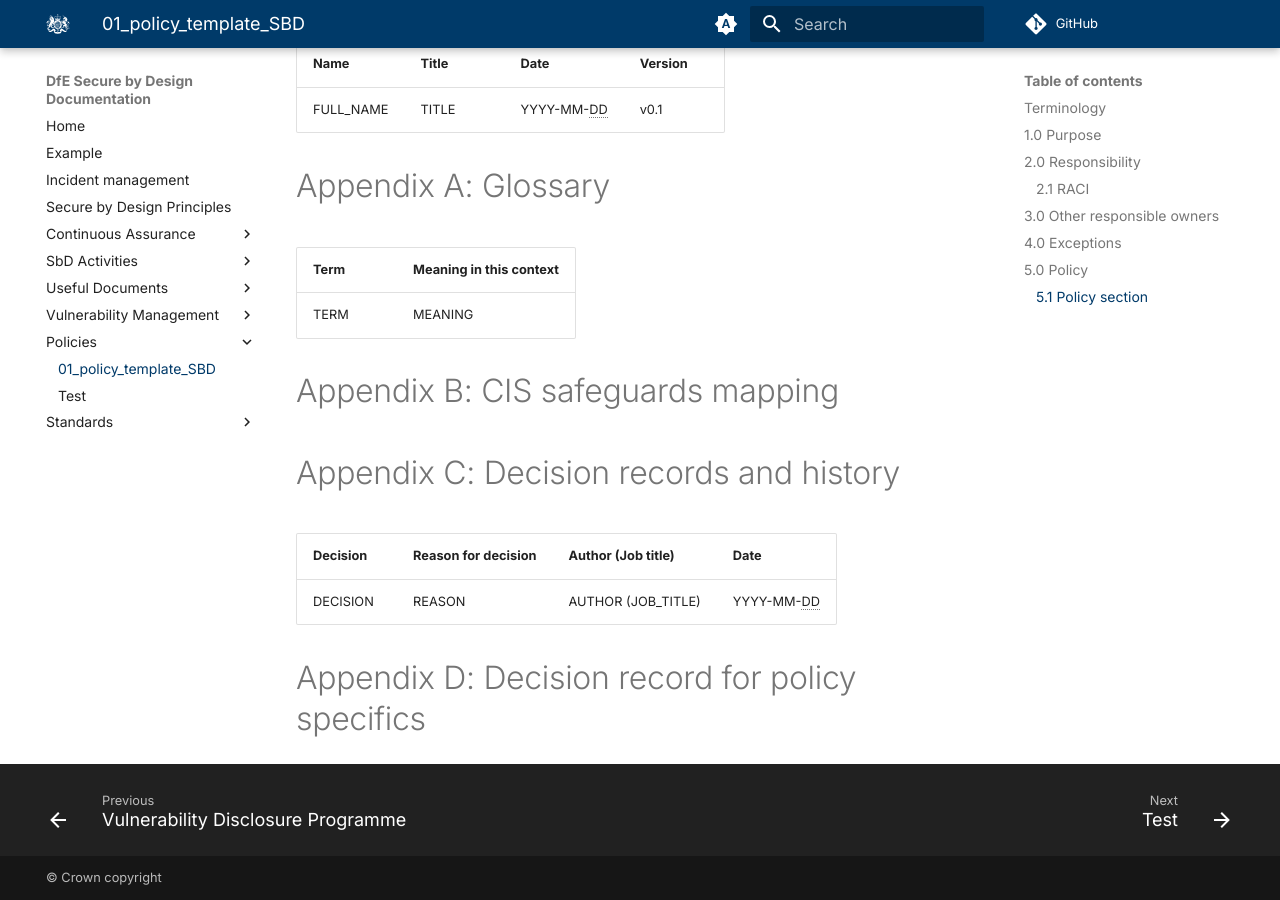
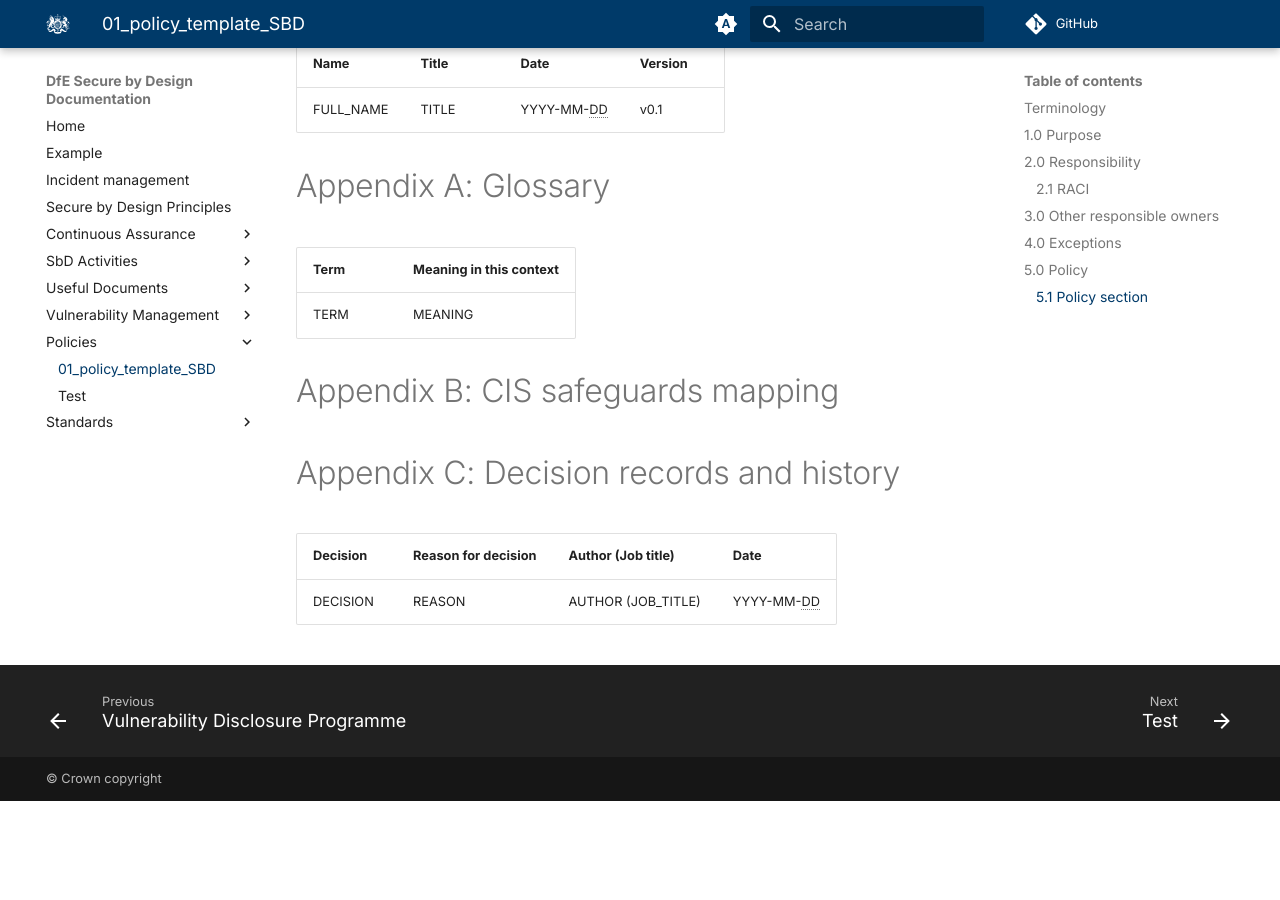
Before and after one commit to DFE-Digital/secure-by-design-docs, an MkDocs documentation site: the page built from docs/policies/01_policy_template.md, in a window 1280 px wide and 900 px high, scrolled down 1802 px. Built offline with MkDocs 1.6.1 and Material for MkDocs 9.7.7, drawn with Linux system fonts in a browser that asks for light colours; comment, search, counter and statistics services are not loaded; after the commit the page ends 2603 px from its top, so only the background shows below that.

Commit message:
Remove duplicate section

```diff
--- a/docs/policies/01_policy_template.md
+++ b/docs/policies/01_policy_template.md
@@ -77,5 +77,3 @@ The <TEAM> team should also try and obtain confirmation from the Senior Responsi
 | Decision | Reason for decision | Author (Job title) | Date       |
 | -------- | ------------------- | ------------------ | ---------- |
 | DECISION | REASON              | AUTHOR (JOB_TITLE) | YYYY-MM-DD |
-
-# Appendix D: Decision record for policy specifics
```
